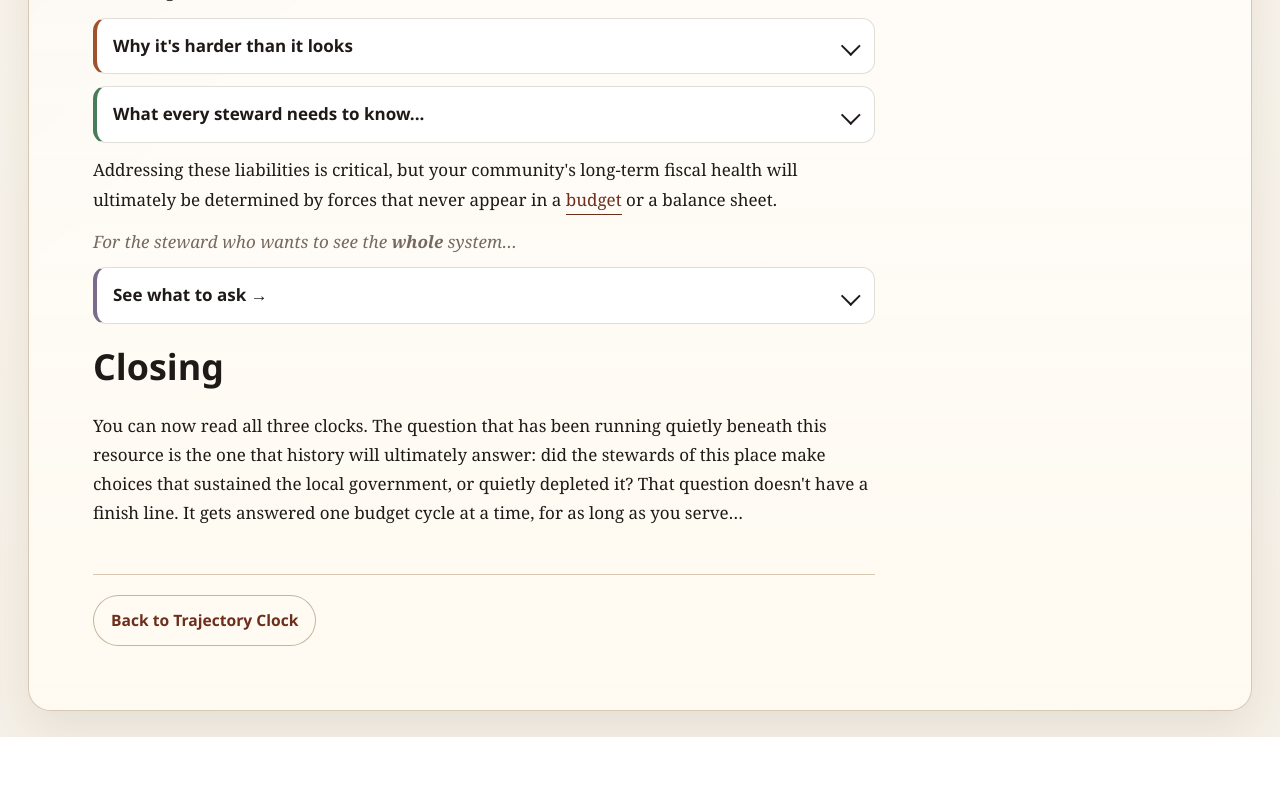
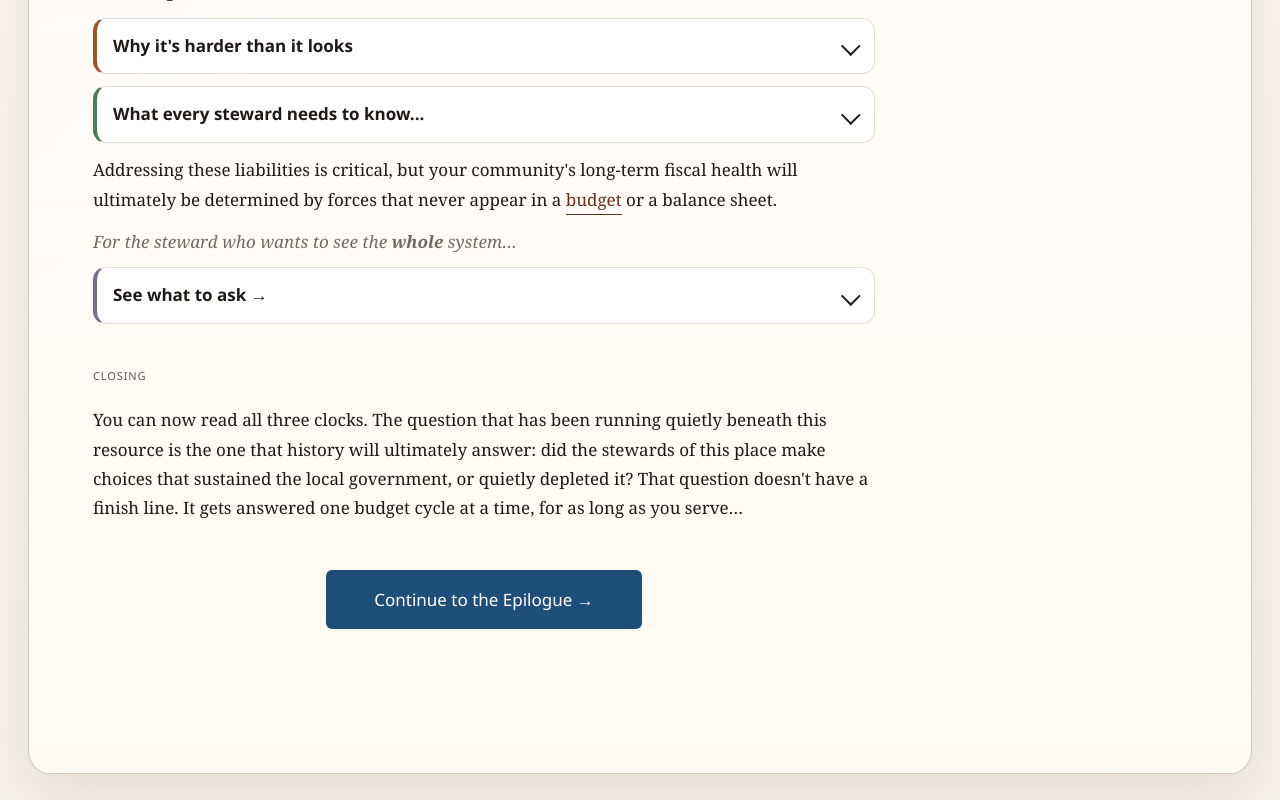
Before and after one commit to SKavanagh13/Seeing-the-System, a React (Vite) app: page /generational-clock in a window 1280 px wide. Shown: the part 1080-1880 px from the top of the page. Before the commit the page ends 1817 px from the top, so only its background shows below. Built offline with nearby package versions, Linux system fonts and the light colour scheme.

Commit message:
fix: chapter 3 closing section detection (#33)

```diff
--- a/src/pages/ChapterPage.tsx
+++ b/src/pages/ChapterPage.tsx
@@ -20,11 +20,15 @@ export function ChapterPage({ chapterId }: ChapterPageProps) {
     : null
   const closingStartIndex = getClosingStartIndex(chapter)
   const hasDedicatedClosing = closingStartIndex !== -1
+  const contentEndIndex =
+    hasDedicatedClosing && chapter.nodes[closingStartIndex - 1]?.type === 'subsectionDivider'
+      ? closingStartIndex - 1
+      : closingStartIndex
   const contentNodes = hasDedicatedClosing
-    ? chapter.nodes.slice(0, closingStartIndex)
+    ? chapter.nodes.slice(0, contentEndIndex)
     : chapter.nodes
   const closingNodes = hasDedicatedClosing
-    ? chapter.nodes.slice(closingStartIndex + 2)
+    ? chapter.nodes.slice(closingStartIndex + 1)
     : []
 
   return (
@@ -67,28 +71,11 @@ export function ChapterPage({ chapterId }: ChapterPageProps) {
 }
 
 function getClosingStartIndex(chapter: ReturnType<typeof getChapterContent>) {
-  if (chapter.id !== 'generational-clock') {
-    return -1
-  }
-
-  const dividerIndex = chapter.nodes.findIndex(
-    (node) => node.type === 'subsectionDivider' && node.label === '',
+  if (chapter.id !== 'generational-clock') return -1
+  const headingIndex = chapter.nodes.findLastIndex(
+    (node) => node.type === 'heading' && node.text === 'Closing'
   )
-
-  if (dividerIndex === -1) {
-    return chapter.nodes.at(-1)?.type === 'paragraph' ? chapter.nodes.length - 1 : -1
-  }
-
-  const headingNode = chapter.nodes[dividerIndex + 1]
-  const paragraphNode = chapter.nodes[dividerIndex + 2]
-
-  if (
-    headingNode?.type === 'heading' &&
-    headingNode.text === 'Closing' &&
-    paragraphNode?.type === 'paragraph'
-  ) {
-    return dividerIndex
-  }
-
-  return -1
+  if (headingIndex === -1) return -1
+  const paragraphNode = chapter.nodes[headingIndex + 1]
+  return paragraphNode?.type === 'paragraph' ? headingIndex : -1
 }
```
